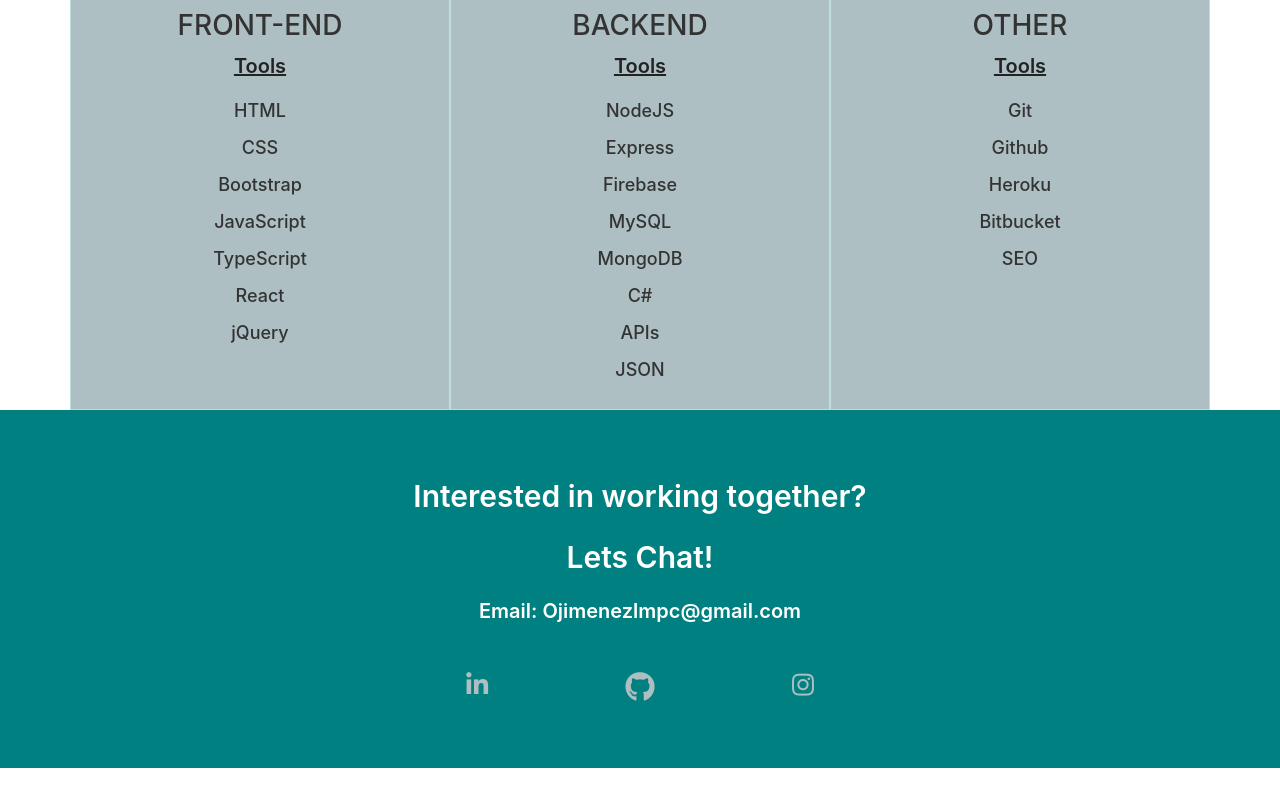
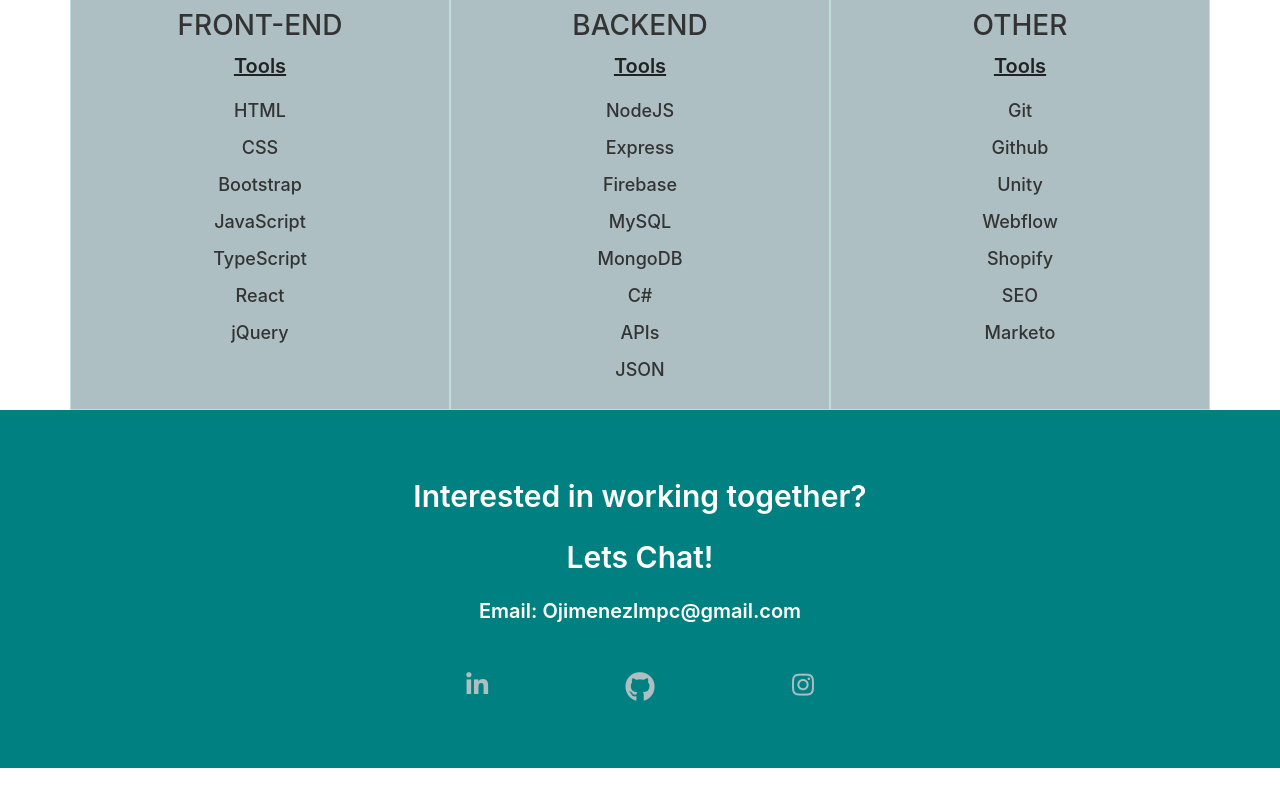
Before and after one commit to Nomad9-0/Oscar-Portfolio, a React (Create React App) app in the folder oscar-portfolio/: page / in a window 1280 px wide. Shown: the part 3147-3947 px from the top of the page. Built offline with nearby package versions, Linux system fonts and the light colour scheme.

Commit message:
added missing skills

```diff
--- a/oscar-portfolio/src/Skills.js
+++ b/oscar-portfolio/src/Skills.js
@@ -45,9 +45,11 @@
                     <ul>
                         <li>Git</li>
                         <li>Github</li>
-                        <li>Heroku</li>
-                        <li>Bitbucket</li>
+                        <li>Unity</li>
+                        <li>Webflow</li>
+                        <li>Shopify</li>
                         <li>SEO</li>
+                        <li>Marketo</li>
                     </ul>
                 </Col>
             </Row>
```
